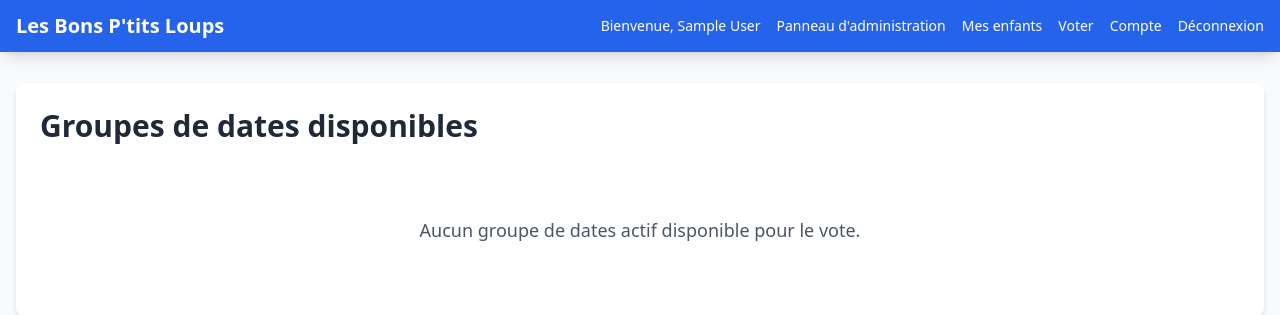
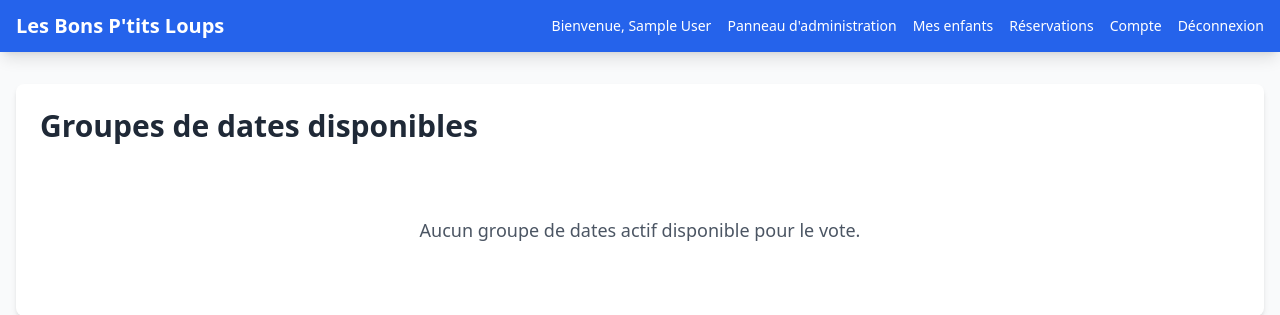
Before and after one commit to Oripy/BonPtitLoup, a Django app: page /voting/ in a window 1280 px wide. Shown: the top 315 px of the page. Run offline with Django 5.2, Linux system fonts and the light colour scheme; the visitor is signed in with stand-in values (Sample User, id 1); data that the repository does not hold is empty; some libraries are stand-ins or nearby versions.

Commit message:
Update French translations and template references for "Voter" to "Réservations"
- Changed the translation for "Voter" to "Réservations" in the French locale file.
- Updated template references in `base.html`, `date_group_list.html`, and `vote.html` to reflect the new terminology.

```diff
--- a/templates/base.html
+++ b/templates/base.html
@@ -66,7 +66,7 @@
                         {% endif %}
                         {% if user.is_parent or user.is_admin %}
                             <a href="{% url 'children:dashboard' %}" class="hover:text-blue-200 text-sm">{% trans "Mes enfants" %}</a>
-                            <a href="{% url 'voting:list' %}" class="hover:text-blue-200 text-sm">{% trans "Voter" %}</a>
+                            <a href="{% url 'voting:list' %}" class="hover:text-blue-200 text-sm">{% trans "Réservations" %}</a>
                         {% endif %}
                         <a href="{% url 'accounts:change_password' %}" class="hover:text-blue-200 text-sm">{% trans "Compte" %}</a>
                         <a href="{% url 'accounts:logout' %}" class="hover:text-blue-200 text-sm">{% trans "Déconnexion" %}</a>
@@ -88,7 +88,7 @@
                         {% endif %}
                         {% if user.is_parent or user.is_admin %}
                             <a href="{% url 'children:dashboard' %}" class="hover:text-blue-200 py-2">{% trans "Mes enfants" %}</a>
-                            <a href="{% url 'voting:list' %}" class="hover:text-blue-200 py-2">{% trans "Voter" %}</a>
+                            <a href="{% url 'voting:list' %}" class="hover:text-blue-200 py-2">{% trans "Réservations" %}</a>
                         {% endif %}
                         <a href="{% url 'accounts:change_password' %}" class="hover:text-blue-200 py-2">{% trans "Compte" %}</a>
                         <a href="{% url 'accounts:logout' %}" class="hover:text-blue-200 py-2">{% trans "Déconnexion" %}</a>
--- a/voting/templates/voting/date_group_list.html
+++ b/voting/templates/voting/date_group_list.html
@@ -23,7 +23,7 @@
                         <div class="flex flex-col sm:flex-row space-y-2 sm:space-y-0 sm:space-x-2">
                             {% if group.can_vote %}
                                 <a href="{% url 'voting:vote' group.id %}" class="bg-blue-600 text-white px-4 py-2 rounded hover:bg-blue-700 transition duration-200 text-center text-sm sm:text-base">
-                                    {% trans "Voter" %}
+                                    {% trans "Réservations" %}
                                 </a>
                             {% else %}
                                 <span class="px-2 inline-flex text-xs leading-5 font-semibold rounded-full bg-orange-100 text-orange-800 sm:mr-2 text-center justify-center">
--- a/voting/templates/voting/vote.html
+++ b/voting/templates/voting/vote.html
@@ -2,7 +2,7 @@
 {% load voting_tags %}
 {% load i18n %}
 
-{% block title %}{% trans "Voter" %} - {{ date_group.title }} - {% trans "Les Bons P'tits Loups" %}{% endblock %}
+{% block title %}{% trans "Réservations" %} - {{ date_group.title }} - {% trans "Les Bons P'tits Loups" %}{% endblock %}
 
 {% block content %}
 <div class="bg-white rounded-lg shadow-md p-4 sm:p-6">
```
Also changed, not shown: locale/fr/LC_MESSAGES/django.po.
